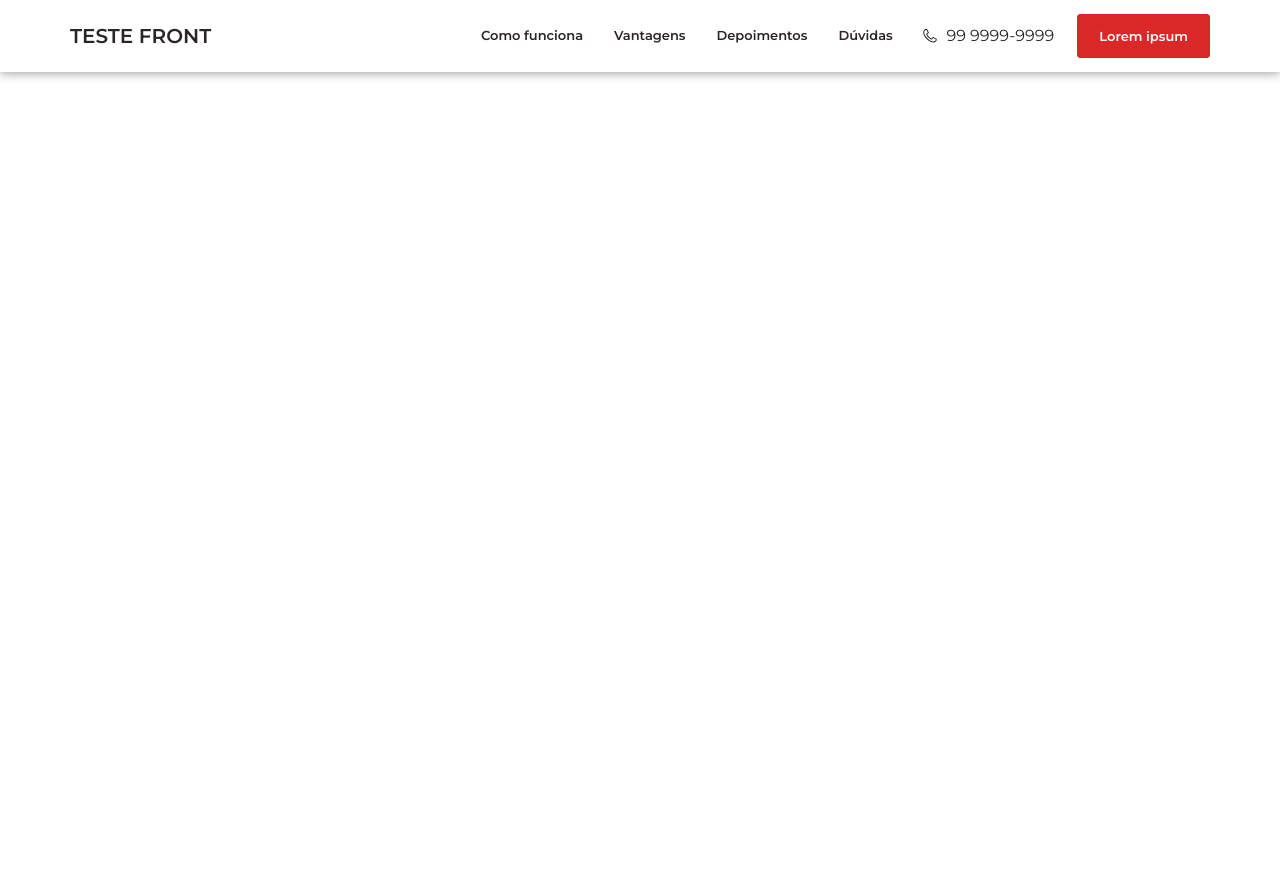
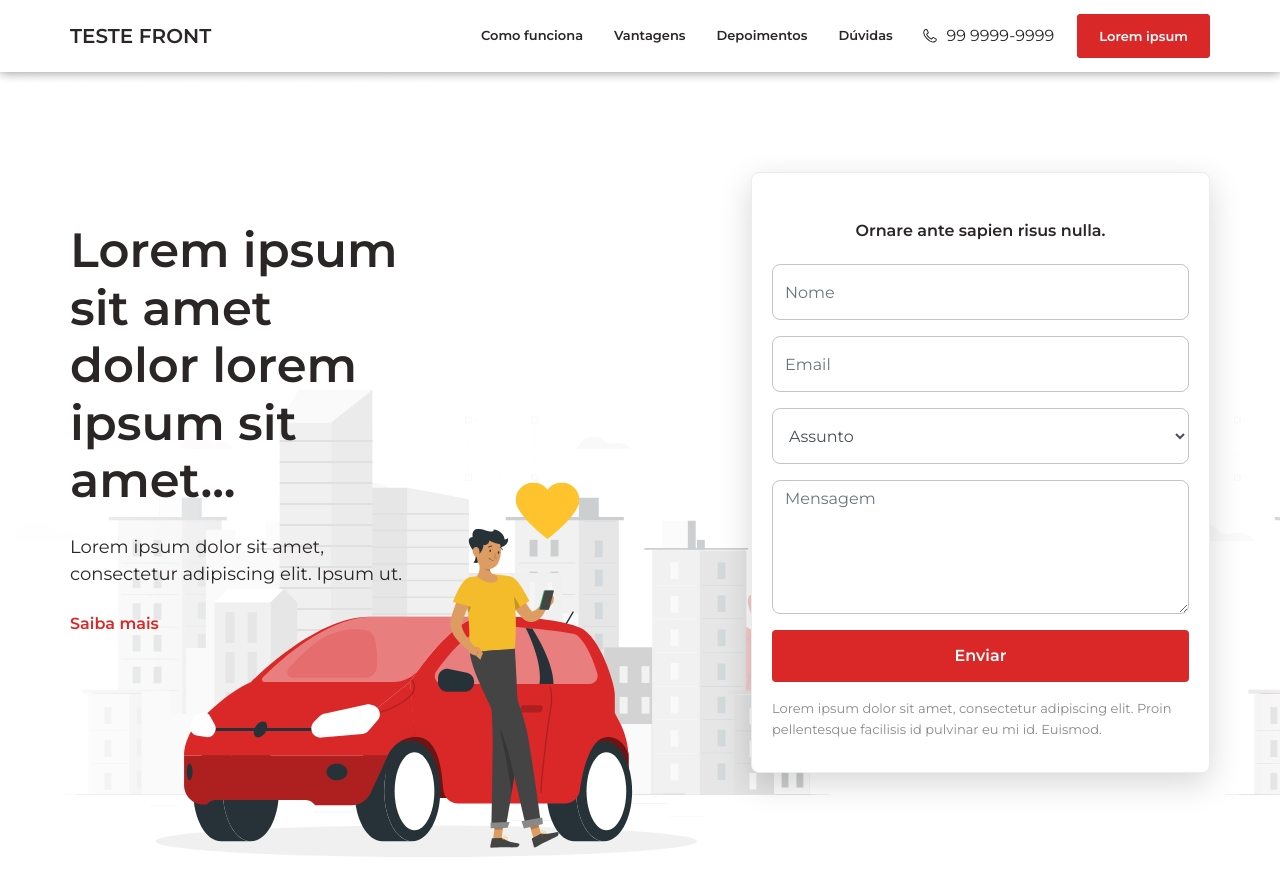
Before and after one commit to alikwelyn/test-minify-wp-headless-vue, a Vue app in the folder app/: page / in a window 1280 px wide. Before the commit the page ends 800 px from the top, so only its background shows below. Built offline with nearby package versions, Linux system fonts and the light colour scheme.

Commit message:
add: hero header

```diff
--- a/app/src/App.vue
+++ b/app/src/App.vue
@@ -1,16 +1,19 @@
 <template>
   <div id="app">
     <Navbar />
+    <Hero />
   </div>
 </template>
 
 <script>
 import Navbar from './components/NavbarDefault.vue'
+import Hero from './components/HeroBanner.vue'
 
 export default {
   name: 'App',
   components: {
-    Navbar
+    Navbar,
+    Hero
   }
 }
 </script>
@@ -18,6 +21,10 @@ export default {
 <style>
 @import url('https://stackpath.bootstrapcdn.com/font-awesome/4.7.0/css/font-awesome.min.css');
 @import url('https://fonts.googleapis.com/css2?family=Montserrat:wght@400;500;600,700&display=swap');
+
+a:hover {
+  text-decoration: none;
+}
 
 #app {
   font-family: 'Montserrat', sans-serif, Arial, sans-serif;
--- /dev/null
+++ b/app/src/components/HeroBanner.vue
@@ -0,0 +1,136 @@
+<template>
+  <header class="hero">
+    <div class="container-fluid">
+      <div class="row">
+        <div class="col-lg-6 order-2 order-lg-1">
+          <div class="content">
+            <h2>Lorem ipsum sit amet dolor lorem ipsum sit amet...</h2>
+            <p>Lorem ipsum dolor sit amet, consectetur adipiscing elit. Ipsum ut.</p>
+            <a href="#">Saiba mais</a>
+          </div>
+        </div>
+        <div class="col-lg-6 order-1 order-lg-2">
+          <div class="card">
+            <div class="card-header">
+              <h5 class="card-title">Ornare ante sapien risus nulla.</h5>
+            </div>
+            <div class="card-body">
+              <form>
+                <div class="form-row">
+                  <div class="form-group col-md-12">
+                    <input type="text" class="form-control" name="nome" id="nome" placeholder="Nome">
+                  </div>
+                  <div class="form-group col-md-12">
+                    <input type="text" class="form-control" name="email" id="email" placeholder="Email">
+                  </div>
+                  <div class="form-group col-md-12">
+                    <select class="form-control" name="assunto" id="assunto">
+                      <option selected>Assunto</option>
+                      <option value="Assunto 1">Assunto 1</option>
+                      <option value="Assunto 2">Assunto 2</option>
+                      <option value="Assunto 3">Assunto 3</option>
+                    </select>
+                  </div>
+                  <div class="form-group col-md-12">
+                    <textarea class="form-control" name="mensagem" id="mensagem" cols="30" rows="5" placeholder="Mensagem"></textarea>
+                  </div>
+                  <div class="form-group col-md-12">
+                    <button type="submit" class="btn btn-block button-default">Enviar</button>
+                  </div>
+                  <div class="form-group col-md-12">
+                    <p>Lorem ipsum dolor sit amet, consectetur adipiscing elit. Proin pellentesque facilisis id pulvinar eu mi id. Euismod.</p>
+                  </div>
+                </div>
+              </form>
+            </div>
+          </div>
+        </div>
+      </div>
+    </div>
+  </header>
+</template>
+
+<script>
+export default {
+  name: 'HeroBanner'
+}
+</script>
+
+<style scoped>
+.hero {
+  width: 100%;
+  min-height: 85vh;
+  background-color: #fff;
+  background-image: url("@/assets/hero.svg");
+  background-size: cover;
+  background-position: bottom;
+  padding: 100px 55px;
+}
+.hero .content {
+  max-width: 60%;
+}
+.hero .content h2 {
+  color: #2B2626;
+  font-size: 48px;
+  font-weight: 600;
+  margin-top: 50px;
+  margin-bottom: 24px;
+  padding: 0;
+}
+.hero .content p {
+  color: #2B2626;
+  font-size: 18px;
+  font-weight: 400;
+  margin-bottom: 24px;
+}
+.hero .content a {
+  color: #DA2828;
+  font-size: 16px;
+  font-weight: 700;
+}
+.hero .card {
+  background: #FFFFFF;
+  border: 1px solid #ECECEC;
+  box-shadow: 0px 10px 32px rgba(0, 0, 0, 0.16);
+  border-radius: 8px;
+  max-width: 459px;
+  margin-left: auto;
+  z-index: 1;
+}
+.hero .card .card-header {
+  padding: 48px 50px 24px 50px;
+  text-align: center;
+  background-color: transparent;
+  border-bottom: 0;
+}
+.hero .card .card-header h5.card-title  {
+  color: #2B2626;
+  font-size: 16px;
+  font-weight: 600;
+  margin: 0;
+}
+.hero .card .card-body {
+  padding: 0 1.25rem;
+}
+.hero form input,
+.hero form select{
+  background: #FFFFFF;
+  border: 1px solid #C4C4C4;
+  border-radius: 8px;
+  min-height: 56px;
+}
+.hero form textarea{
+  background: #FFFFFF;
+  border: 1px solid #C4C4C4;
+  border-radius: 8px;
+}
+.hero form .button-default {
+  font-size: 16px;
+}
+.hero form p{
+  color: #898989;
+  font-size: 13px;
+  font-weight: 400;
+  line-height: 21px;
+}
+</style>
```
Also changed, not shown: app/src/assets/hero.svg (added).
